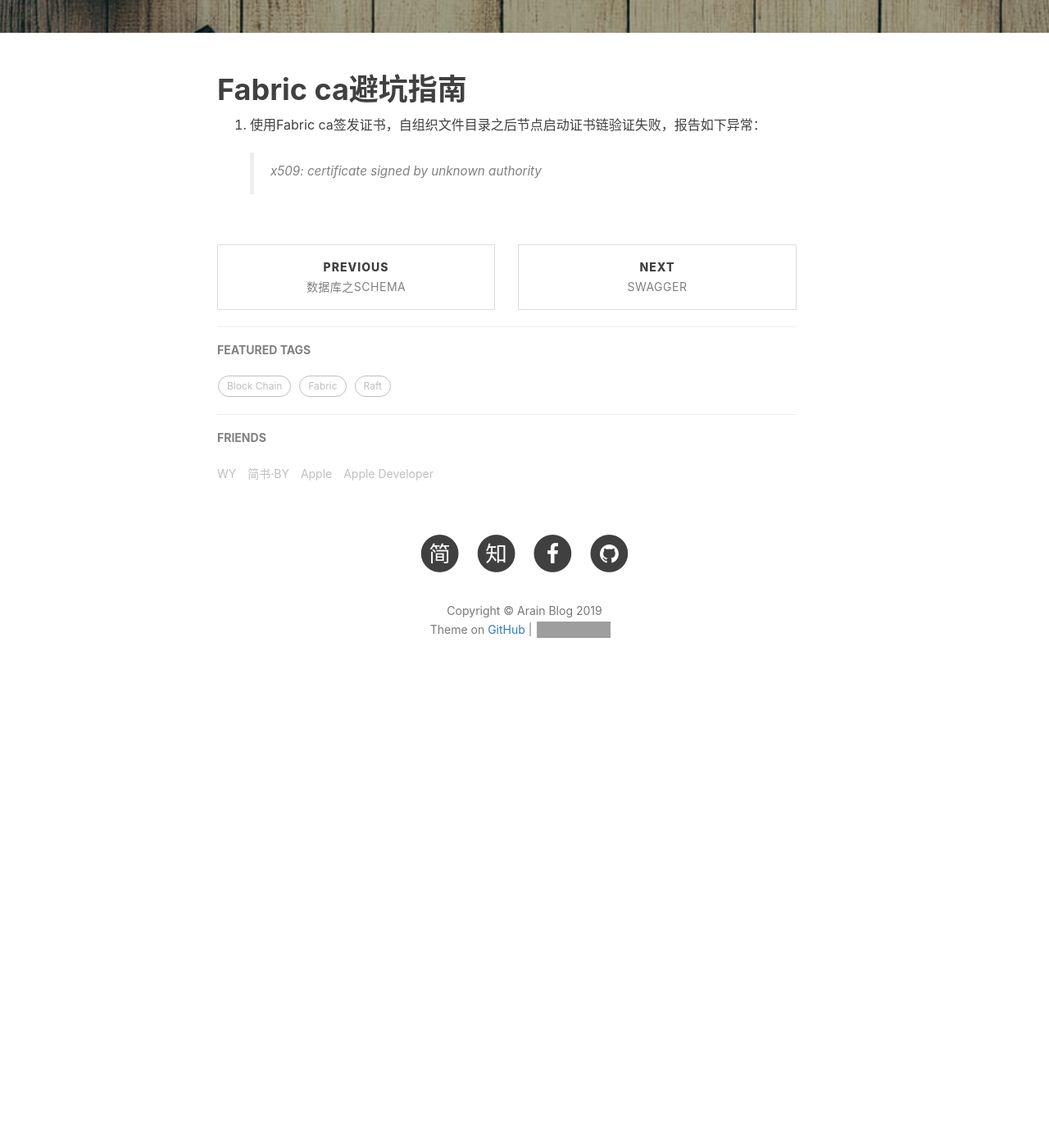
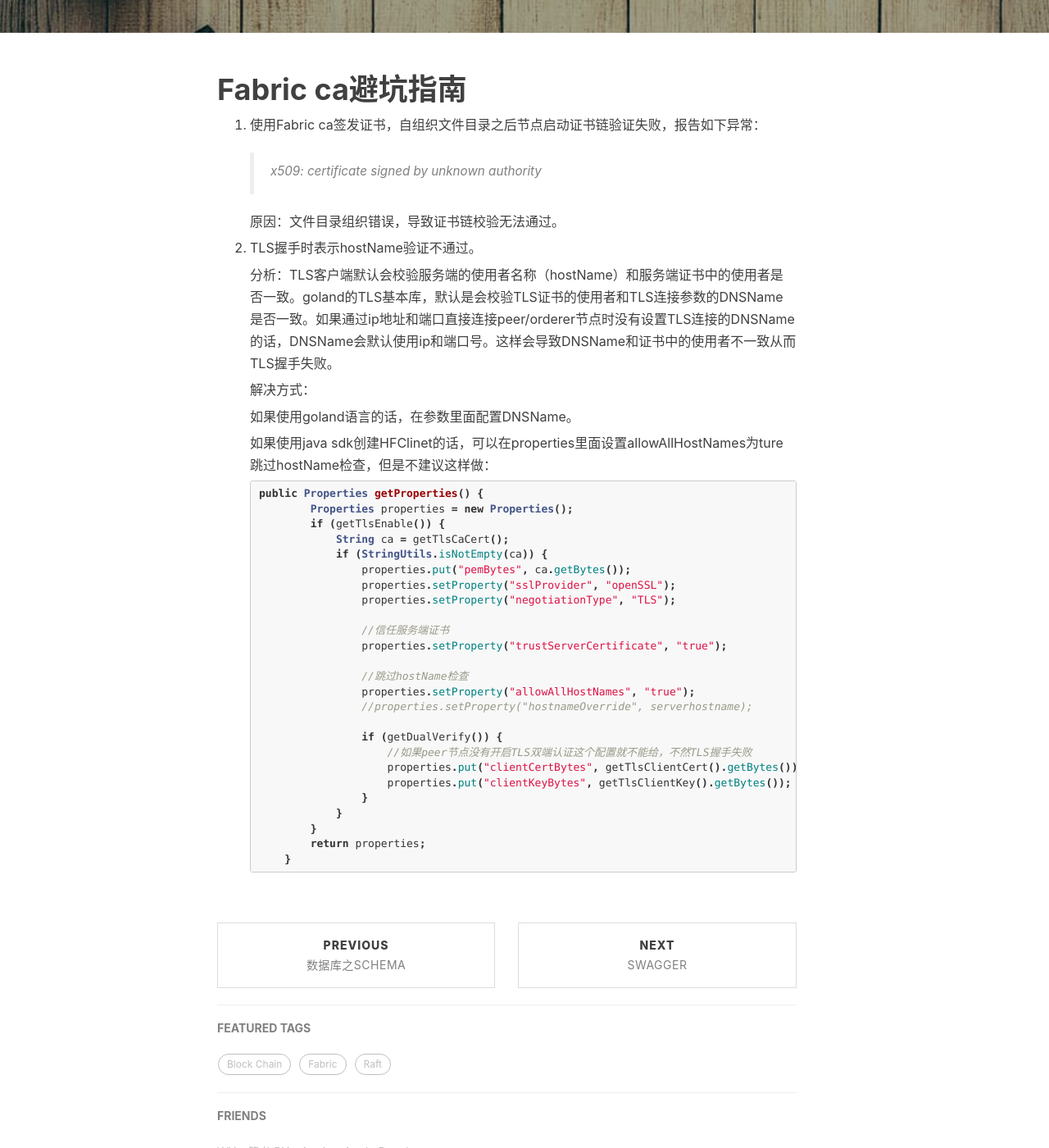
Before and after one commit to cidodo/cidodo.github.io, a Jekyll site: the page built from _posts/fabric/2019-09-19-Fabric ca避坑指南.md, in a window 1280 px wide and 1400 px high, scrolled down 383 px. Shown: the whole window at 82% size. Built offline with Jekyll 4.4.1, drawn with Linux system fonts in a browser that asks for light colours; nearby versions of some CDN libraries; our own code applies the rules of GitHub Pages for plain Markdown files; comment, search, counter and statistics services are not loaded; before the commit the page ends 1255 px from its top, so only the background shows below that; grey boxes are pictures that could not be loaded.

Commit message:
增加TLS证书使用

````diff
--- a/_posts/fabric/2019-09-19-Fabric ca避坑指南.md
+++ b/_posts/fabric/2019-09-19-Fabric ca避坑指南.md
@@ -3,3 +3,43 @@
 1. 使用Fabric ca签发证书，自组织文件目录之后节点启动证书链验证失败，报告如下异常：
 
    > x509: certificate signed by unknown authority
+
+   原因：文件目录组织错误，导致证书链校验无法通过。
+
+2. TLS握手时表示hostName验证不通过。
+
+   分析：TLS客户端默认会校验服务端的使用者名称（hostName）和服务端证书中的使用者是否一致。goland的TLS基本库，默认是会校验TLS证书的使用者和TLS连接参数的DNSName是否一致。如果通过ip地址和端口直接连接peer/orderer节点时没有设置TLS连接的DNSName的话，DNSName会默认使用ip和端口号。这样会导致DNSName和证书中的使用者不一致从而TLS握手失败。
+
+   解决方式：
+
+   如果使用goland语言的话，在参数里面配置DNSName。
+
+   如果使用java sdk创建HFClinet的话，可以在properties里面设置allowAllHostNames为ture跳过hostName检查，但是不建议这样做：
+
+   ```java
+   public Properties getProperties() {
+           Properties properties = new Properties();
+           if (getTlsEnable()) {
+               String ca = getTlsCaCert();
+               if (StringUtils.isNotEmpty(ca)) {
+                   properties.put("pemBytes", ca.getBytes());
+                   properties.setProperty("sslProvider", "openSSL");
+                   properties.setProperty("negotiationType", "TLS");
+
+                   //信任服务端证书
+                   properties.setProperty("trustServerCertificate", "true");
+
+                   //跳过hostName检查
+                   properties.setProperty("allowAllHostNames", "true");
+                   //properties.setProperty("hostnameOverride", serverhostname);
+
+                   if (getDualVerify()) {
+                       //如果peer节点没有开启TLS双端认证这个配置就不能给，不然TLS握手失败
+                       properties.put("clientCertBytes", getTlsClientCert().getBytes());
+                       properties.put("clientKeyBytes", getTlsClientKey().getBytes());
+                   }
+               }
+           }
+           return properties;
+       }
+   ```
````
